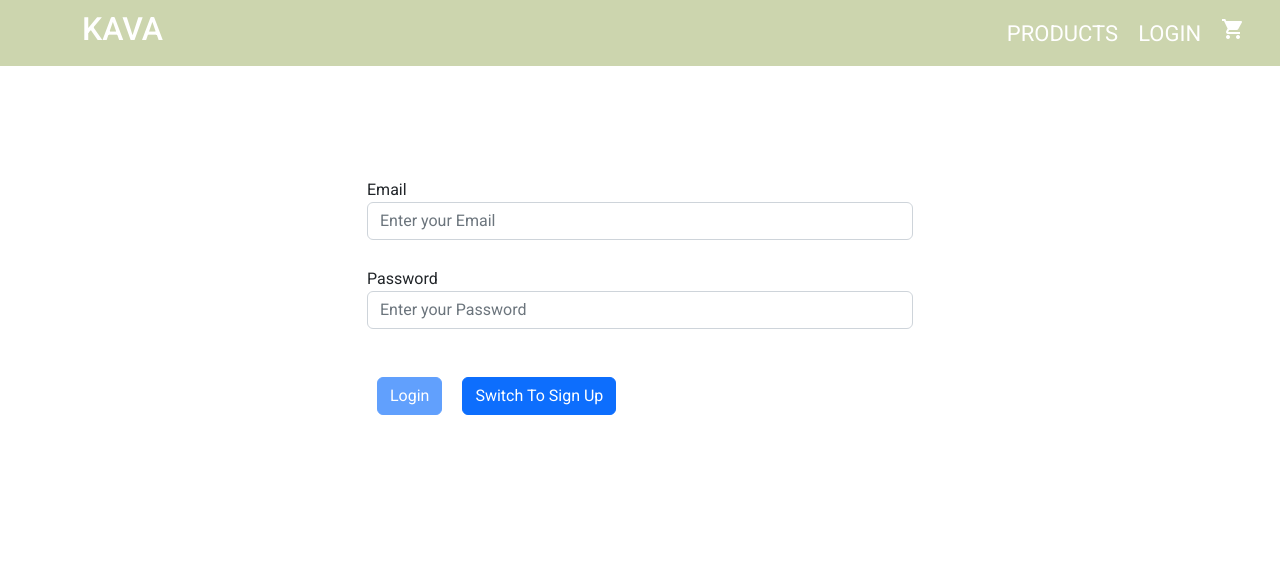
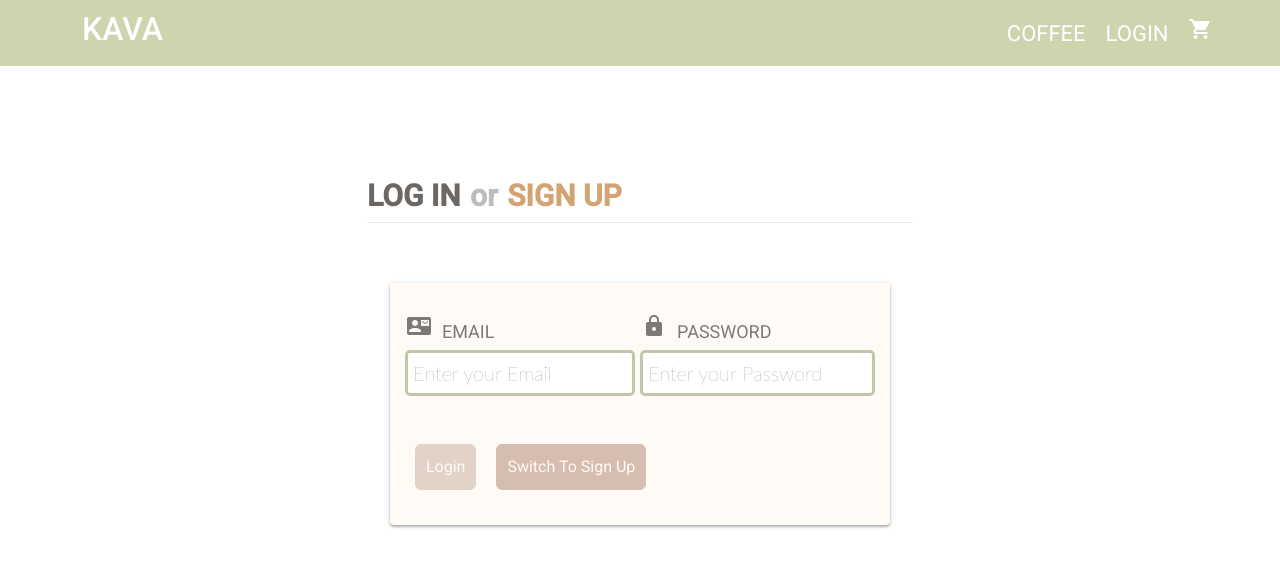
Before and after one commit to AbduallahBarmu/fullstack, an Angular app in the folder front-store/: page /auth in a window 1280 px wide. Shown: the top 566 px of the page. Built offline with nearby package versions, Linux system fonts and the light colour scheme.

Commit message:
update login form style

```diff
--- a/front-store/src/app/admin/components/add-product-form/add-product-form.component.html
+++ b/front-store/src/app/admin/components/add-product-form/add-product-form.component.html
@@ -1,16 +1,61 @@
-
-
-
 <h1>Add New Product</h1>
 <form class="cf" (ngSubmit)="addProduct(form.value)" #form="ngForm">
   <div class="half left cf">
-    <input type="text" id="input-name" placeholder="Name" ngModel name ="name" [(ngModel)]="data.name">
-    <input type="text" id="input-region" placeholder="Region" ngModel name ="region"[(ngModel)]="data.region">
-    <input type="number" id="input-price" placeholder="Price" ngModel name ="price"[(ngModel)]="data.price">
+    <input
+      type="text"
+      id="input-name"
+      placeholder="Product Name"
+      ngModel
+      name="name"
+      [(ngModel)]="data.name"
+      required
+    />
+
+    <input
+      type="text"
+      id="input-region"
+      placeholder="Product Region"
+      ngModel
+      name="region"
+      [(ngModel)]="data.region"
+      required
+    />
+
+    <input
+      type="number"
+      id="input-price"
+      placeholder="Product Price"
+      ngModel
+      name="price"
+      [(ngModel)]="data.price"
+      required
+    />
   </div>
   <div class="half right cf">
-    <textarea name="description" type="text" id="input-description" placeholder="Description"
-     ngModel name="description" [(ngModel)]="data.description"></textarea>
+    <textarea
+      name="description"
+      type="text"
+      id="input-description"
+      placeholder="Product Description"
+      ngModel
+      name="description"
+      [(ngModel)]="data.description"
+      required
+    ></textarea>
+    <div class="upload-image">
+      <img src="{{data.image}}" alt="" />
+      <input
+        type="text"
+        class="form-control"
+        placeholder="Enter Image URL"
+        ngModel
+        name="image"
+        [(ngModel)]="data.image"
+        required
+
+
+      />
+    </div>
   </div>
-  <input type="submit" value="Submit" id="input-submit" >
+  <input [disabled]="!form.valid" type="submit" value="Submit" id="input-submit" />
 </form>
--- a/front-store/src/app/admin/components/add-product-form/add-product-form.component.scss
+++ b/front-store/src/app/admin/components/add-product-form/add-product-form.component.scss
@@ -66,10 +66,14 @@ form {
 /* Clearfix */
 .cf:before,
 .cf:after {
-  content: " "; /* 1 */
-  display: table; /* 2 */
+  content: " ";
+  display: table;
 }
 
 .cf:after {
   clear: both;
 }
+img{
+  width: 60%;
+  max-height: 90px;
+}
--- a/front-store/src/app/admin/components/add-product-form/add-product-form.component.ts
+++ b/front-store/src/app/admin/components/add-product-form/add-product-form.component.ts
@@ -19,6 +19,12 @@ export class AddProductFormComponent {
   data: any = {};
   form!: FormGroup;
   id: any;
+  // base64: any = '';
+  // file?: File
+
+  shortLink: string = "";
+  loading: boolean = false; // Flag variable
+
 
   constructor(
     private route: ActivatedRoute,
@@ -49,6 +55,30 @@ export class AddProductFormComponent {
       this.router.navigate(['/dashboard']);
       alert('Great !! The product Added successfully');
     }
-    this.form.reset();
+    // this.form.reset();
   }
+
+
+  // getImagePath(event:any ){
+  //   const file = event.target.files[0]
+  //   const reader = new FileReader();
+  //   reader.readAsDataURL(file)
+  //   reader.onload= ()=>{
+  //     this.base64 = reader.result
+  //     this.form.get('image')?.setValue(this.base64)
+  //     console.log(this.base64);
+  //   }
+
+
+    // this.file = <File> event.target.files[0].name // this path from event object in the console
+    // // console.log(event.target.files[0].name);
+    // this.service.uploadImage(this.file).subscribe(
+    //   (event: any) => {
+    //     if(typeof(event) === 'object'){
+    //       //short link via api response
+    //       this.shortLink = event.link
+    //     }
+    //   }
+    // )
+  //}
 }
--- a/front-store/src/app/auth/components/auth/auth.component.html
+++ b/front-store/src/app/auth/components/auth/auth.component.html
@@ -6,9 +6,11 @@
     <div *ngIf="isLoading" style="text-align: center;">
       <app-spinner></app-spinner>
     </div>
-    <form #authForm="ngForm" (ngSubmit)="onSubmit(authForm)" *ngIf="!isLoading" >
+    <h1><span class="log-in">Log in</span> or <span class="sign-up">sign up</span></h1>
+    <form class="form"  #authForm="ngForm" (ngSubmit)="onSubmit(authForm)" *ngIf="!isLoading" >
+
       <div class="form-group">
-        <label for="email">Email</label>
+        <label for="email"><i> <mat-icon class="icon-mail">contact_mail</mat-icon> </i>Email</label>
         <input
           type="text"
           class="form-control"
@@ -19,8 +21,10 @@
 
         />
       </div>
+
       <div class="form-group">
-        <label for="password">Password</label>
+
+        <label for="password"><i><mat-icon class="icon-lock">lock</mat-icon> </i>Password</label>
         <input
           type="password"
           class="form-control"
@@ -31,15 +35,16 @@
           minlength="6"
         />
       </div>
+
       <div>
         <button
-          class="btn btn-primary"
+          class="btn"
           type="submit"
           [disabled]="!authForm.valid"
         >
           {{ isLoginMode ? "Login" : "Sign Up" }}
         </button>
-        <button class="btn btn-primary" type="button" (click)="onSwitchMode()">
+        <button class="btn" type="button" (click)="onSwitchMode()">
           Switch To {{ isLoginMode ? "Sign Up" : "Login" }}
         </button>
       </div>
--- a/front-store/src/app/auth/components/auth/auth.component.scss
+++ b/front-store/src/app/auth/components/auth/auth.component.scss
@@ -1,13 +1,109 @@
-.row{
+.form {
+  width: 500px;
+  margin: 60px auto 30px;
+  padding: 15px;
+  position: relative;
+  background: #fffaf6;
+  border-radius: 4px;
+  color: #7e7975;
+  box-shadow: 0 2px 2px rgba(0, 0, 0, 0.2), 0 1px 5px rgba(0, 0, 0, 0.2),
+    0 0 0 12px rgba(255, 255, 255, 0.4);
+}
+
+h1 {
+  font-size: 30px;
+  font-weight: bold;
+  color: #bdbdbd;
+  padding-bottom: 8px;
+  border-bottom: 1px solid #ebe6e2;
+  text-shadow: 0 2px 0 rgba(255, 255, 255, 0.8);
+  box-shadow: 0 1px 0 rgba(255, 255, 255, 0.8);
+
+  .log-in,
+  .sign-up {
+   display: inline-block;
+   text-transform: uppercase;
+ }
+
+ .log-in {
+   color: #6c6763;
+   padding-right: 2px;
+ }
+
+ .sign-up {
+   color: #d4a373;
+   padding-left: 2px;
+ }
+}
+
+
+
+.row {
   margin-top: 10%;
   display: flex;
   flex-direction: row;
   justify-content: center;
   align-items: center;
 }
-.form-group{
+.form-group {
   margin-bottom: 5%;
 }
-.btn{
+.btn {
   margin: 20px 10px;
+  background-color: #d5bdaf;
+  border-color:#d5bdaf ;
+  padding: 10px;
+  color: #fffaf6;
+
 }
+.icon-mail {
+}
+.icon-lock {
+
+}
+
+
+.form-group{
+    width: 50%;
+    float: left;
+    padding-top: 15px;
+    border-top: 1px solid rgba(255,255,255,1);
+}
+
+.form-group:first-of-type {
+    padding-right: 5px;
+}
+
+.form-group:last-of-type {
+    padding-left: 5px;
+}
+
+
+ label {
+    display: block;
+    padding: 0 0 5px 2px;
+    cursor: pointer;
+    text-transform: uppercase;
+    font-weight: 400;
+    text-shadow: 0 1px 0 rgba(255,255,255,0.8);
+    font-size: 18px;
+}
+
+ label i {
+    margin-right: 25px; /* Gap between icon and text */
+    display: inline-block;
+    width: 10px;
+}
+
+.form-control{
+    font-family: 'Lato', Calibri, Arial, sans-serif;
+    font-size: 20px;
+    font-weight: 200;
+    display: block;
+    width: 100%;
+    padding: 5px;
+    margin-bottom: 5px;
+    border: 3px solid #c0c7aa;
+    border-radius: 5px;
+    transition: all 0.3s ease-out;
+}
--- a/front-store/src/app/auth/components/auth/auth.component.ts
+++ b/front-store/src/app/auth/components/auth/auth.component.ts
@@ -33,8 +33,6 @@ export class AuthComponent {
         await this.authService.signIn(email, password);
         // redurect route into dashbord page
         this.router.navigate(['/dashboard'])
-
-        alert('LogIn Successfully :) ');
         this.isLoading = false;
 
 
@@ -45,7 +43,6 @@ export class AuthComponent {
     } else {
       try {
         await this.authService.signUp(email, password);
-        alert('SignUp Successfully :) ');
         this.isLoading = false;
       } catch (error) {
         this.errorMessage = ' SignUp Faild'
@@ -53,6 +50,6 @@ export class AuthComponent {
       }
     }
 
-    form.reset();
+
   }
 }
--- a/front-store/src/app/products/components/product/product.component.html
+++ b/front-store/src/app/products/components/product/product.component.html
@@ -1,8 +1,6 @@
 <div class="item">
   <mat-card routerLink="/details/{{data._id }}">
-    <img mat-card-image src="{{baseApi + data.image }}" alt="" />
-
-
+    <img class="product-image" src="{{data.image }}" alt="" />
     <mat-card-title
       ><h4>{{ data.name }}</h4></mat-card-title
     >
--- a/front-store/src/app/products/components/product/product.component.scss
+++ b/front-store/src/app/products/components/product/product.component.scss
@@ -1,6 +1,5 @@
 
 .item {
-    // max-width: 400px;
     width: 100%;
     text-decoration: none;
     color: #333;
@@ -9,9 +8,9 @@
     border-radius: 10px;
     box-shadow: 0px 2px 5px rgba(202, 37, 16, 0.3);
     transition: all 0.3s ease-in-out;
-    img {
-        background-size: cover;
-    }
+    max-width: 400px;
+
+
     .body {
         padding-top: 0;
     }
@@ -41,3 +40,9 @@
         border-radius: 7px;
     }
 }
+.product-image{
+    object-fit: cover;
+    // width: 100%;
+    height: 70%;
+    max-width: 100%;
+}
--- a/front-store/src/app/products/components/product/product.component.ts
+++ b/front-store/src/app/products/components/product/product.component.ts
@@ -14,12 +14,12 @@ export class ProductComponent implements OnInit {
 
   addButton:boolean = false;
   amount:number = 0 ;
-  baseApi:string = ''
+  // baseApi:string = ''
 
 
   constructor()
   {
-    this.baseApi = environment.baseApi
+    // this.baseApi = environment.baseApi
   }
 
   ngOnInit(): void {
--- a/front-store/src/app/products/components/products-details/products-details.component.html
+++ b/front-store/src/app/products/components/products-details/products-details.component.html
@@ -1,7 +1,7 @@
 <div class="box">
     <div class="row" *ngIf="!loading">
         <div class="col-md-5 col-sm-12" >
-            <img src="{{baseApi + data.image}}" alt="image">
+            <img src="{{data.image}}" alt="image">
         </div>
         <div class="col-md-7 col-sm-12">
             <div class="info">
--- a/front-store/src/app/products/services/products.service.ts
+++ b/front-store/src/app/products/services/products.service.ts
@@ -3,7 +3,7 @@ import { Injectable } from '@angular/core';
 import { firstValueFrom } from 'rxjs';
 import { environment } from 'src/environments/environment';
 import { Product } from '../models/productModels';
-
+import {Observable} from 'rxjs';
 @Injectable({
   providedIn: 'root',
 })
@@ -39,5 +39,12 @@ export class ProductsService {
     );
   }
 
+  uploadImage(file:any):Observable<any>{
+    const formData = new FormData()
+    formData.append('file', file, file.name)
+     // Make http post request over api
+      // with formData as req
+      return this.http.post(environment.baseApi , formData)
+  }
 
 }
--- a/front-store/src/app/shared/components/header/header.component.html
+++ b/front-store/src/app/shared/components/header/header.component.html
@@ -4,7 +4,7 @@
         <div class="content">
             <h2 class="logo"> KAVA</h2>
             <ul>
-                <li routerLink="/products"> PRODUCTS</li>
+                <li routerLink="/products"> COFFEE</li>
                 <li routerLink="/auth"> LOGIN </li>
                 <li routerLink="/cart" >
                     <mat-icon class="cart-icon">shopping_cart</mat-icon>
```
Also changed, not shown: 1 other file (tests, documents, lock files or other folders). Lines whose indentation alone changed are shown as unchanged.
